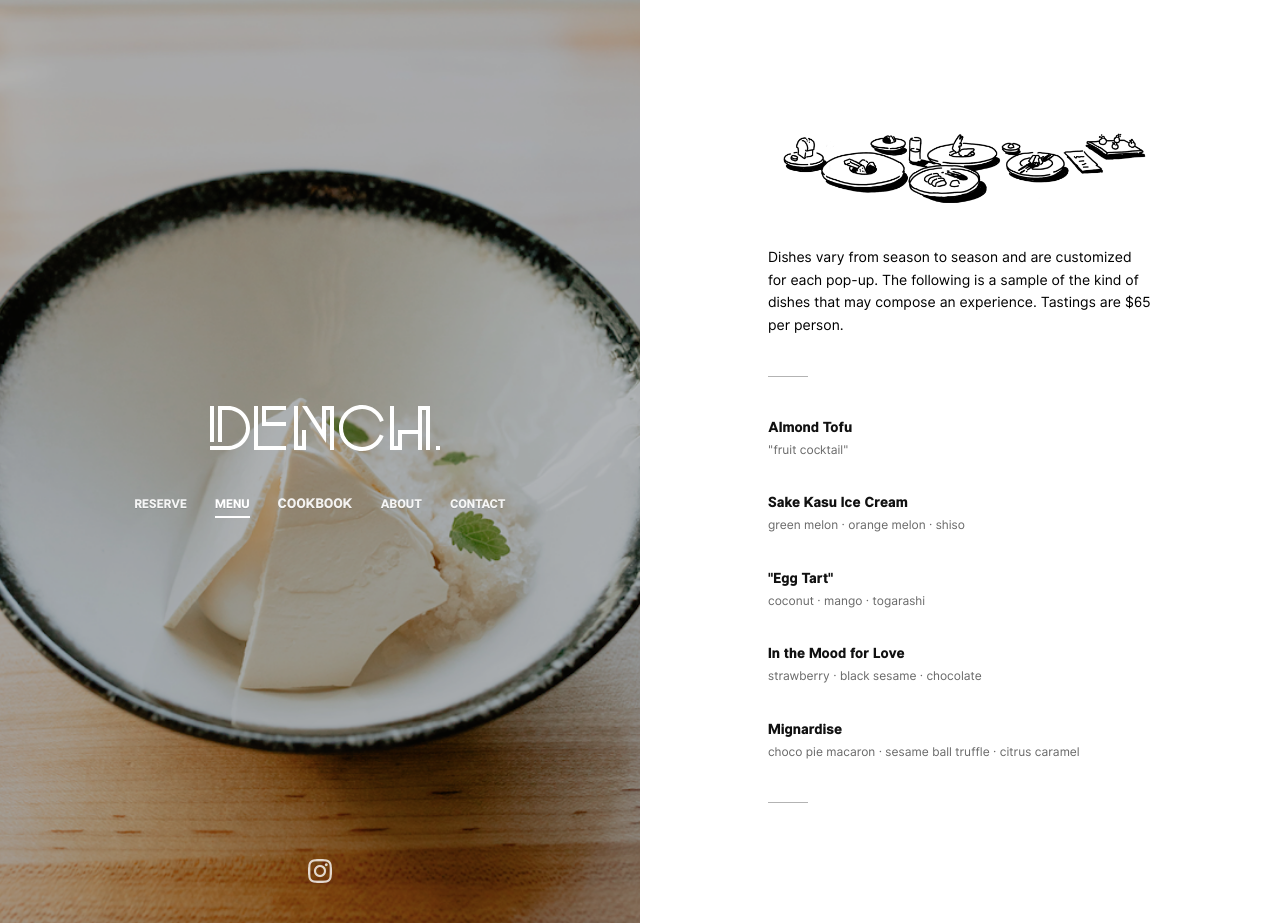
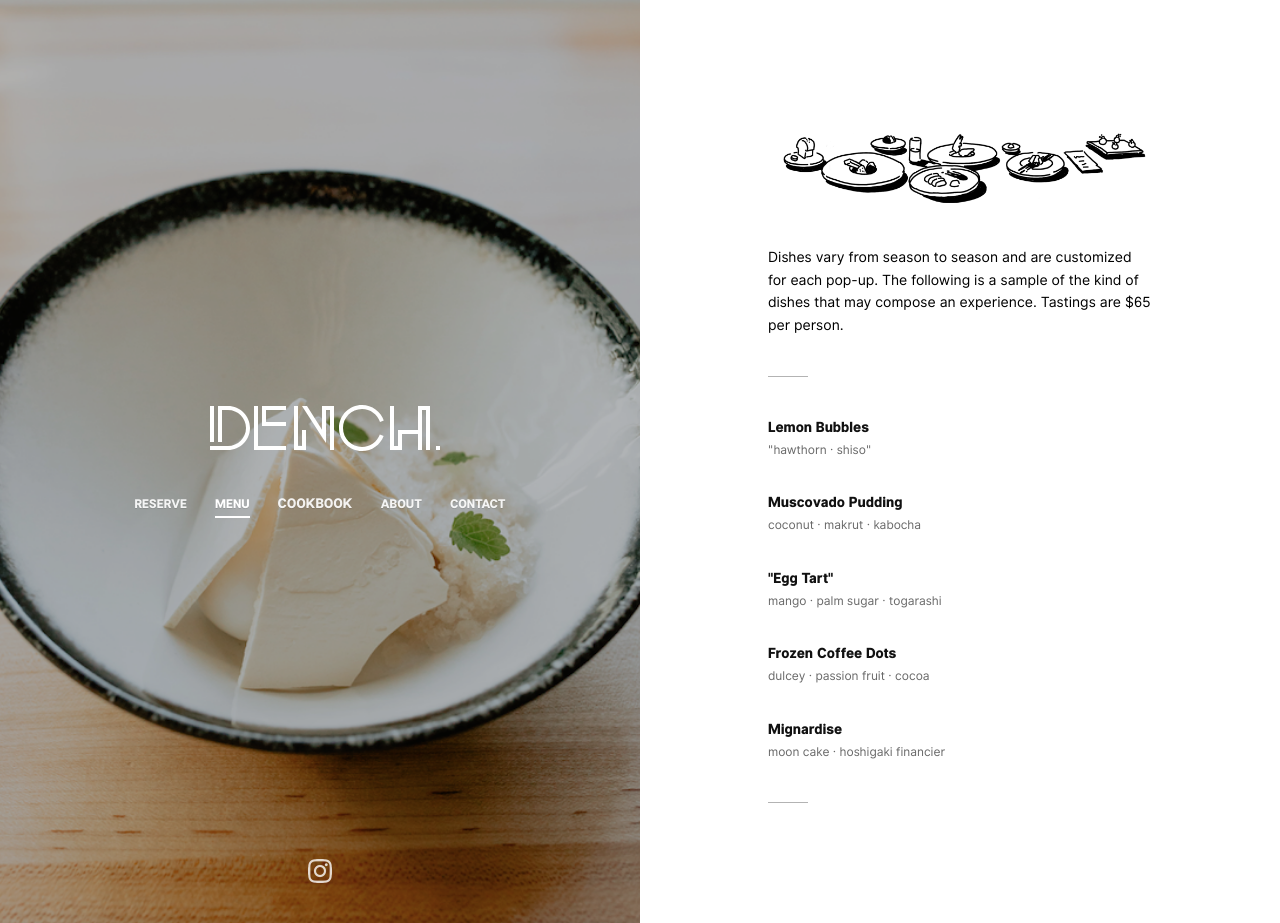
Before and after one commit to jwongdynasty/jwongdynasty.github.io, a Jekyll site: the page built from menu.html, in a window 1280 px wide and 923 px high. Built offline with Jekyll 4.4.1, drawn with Linux system fonts in a browser that asks for light colours.

Commit message:
Update menu.html

```diff
--- a/menu.html
+++ b/menu.html
@@ -9,23 +9,23 @@ title: Menu
 <p>Dishes vary from season to season and are customized for each pop-up. The following is a sample of the kind of dishes that may compose an experience. Tastings are $65 per person.</p>
 <hr>
 <div class="dish">
-  <h3>Almond Tofu</h3>
-  <small>"fruit cocktail"</small>
+  <h3>Lemon Bubbles</h3>
+  <small>"hawthorn · shiso"</small>
 </div>
 <div class="dish">
-  <h3>Sake Kasu Ice Cream</h3>
-  <small>green melon · orange melon · shiso</small>
+  <h3>Muscovado Pudding</h3>
+  <small>coconut · makrut · kabocha</small>
 </div>
 <div class="dish">
   <h3>"Egg Tart"</h3>
-  <small>coconut · mango · togarashi</small>
+  <small>mango · palm sugar · togarashi</small>
 </div>
 <div class="dish">
-  <h3>In the Mood for Love</h3>
-  <small>strawberry · black sesame · chocolate</small>
+  <h3>Frozen Coffee Dots</h3>
+  <small>dulcey · passion fruit · cocoa</small>
 </div>
 <div class="dish">
   <h3>Mignardise</h3>
-  <small>choco pie macaron · sesame ball truffle · citrus caramel</small>
+  <small>moon cake · hoshigaki financier</small>
 </div>
 <hr>
```
